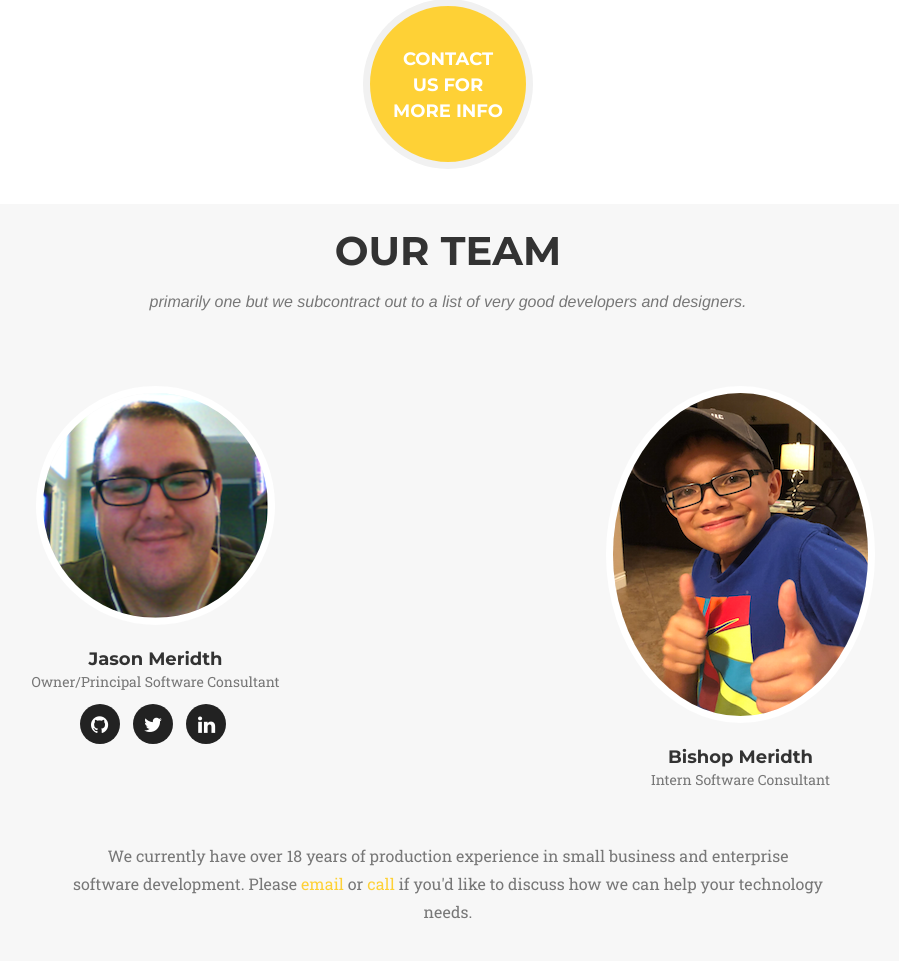
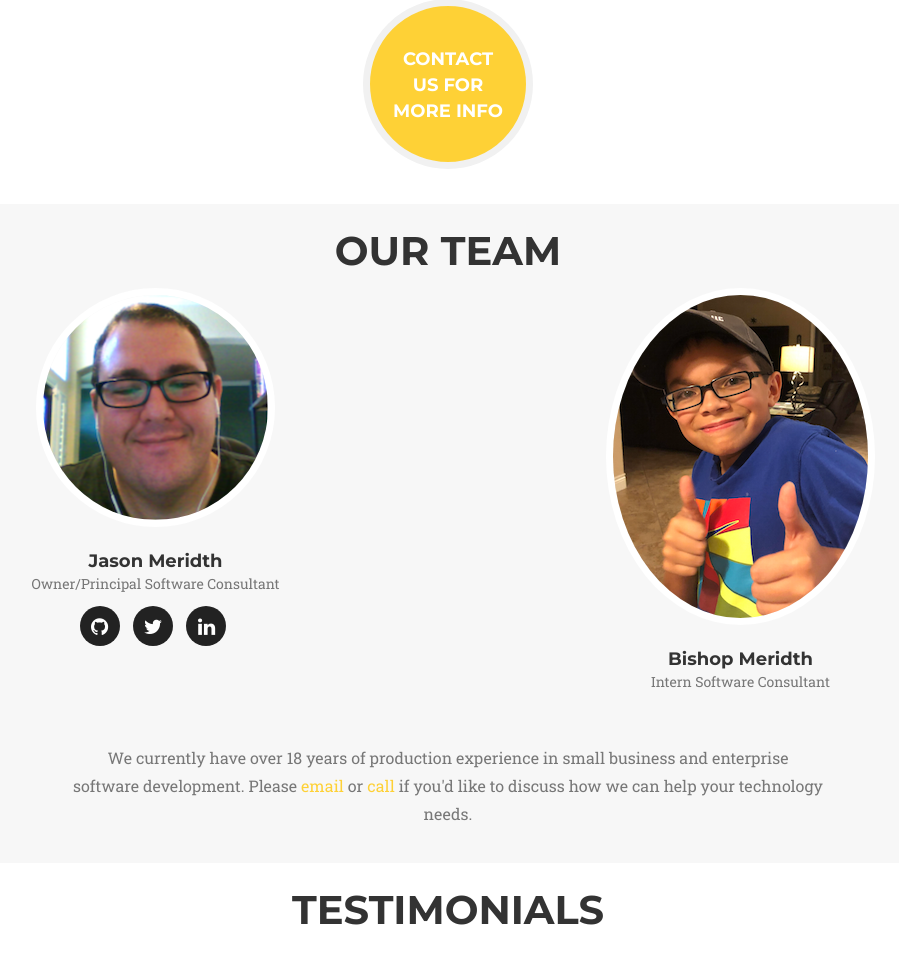
Before and after one commit to jmeridth/meridth.io, a Flask app: page / in a window 1280 px wide. Shown: the part 2783-3749 px from the top of the page, without its empty margins (192-1091 px from the left). Run offline with Flask 2, Linux system fonts and the light colour scheme; some libraries are stand-ins or nearby versions; some web fonts are replaced.

Commit message:
fix verbiage

```diff
--- a/templates/index.html
+++ b/templates/index.html
@@ -160,7 +160,6 @@
         <div class="row">
             <div class="col-lg-12 text-center">
                 <h2 class="section-heading">Our Team</h2>
-                <h3 class="section-subheading text-muted">primarily one but we subcontract out to a list of very good developers and designers.</h3>
             </div>
         </div>
         <div class="row">
```
